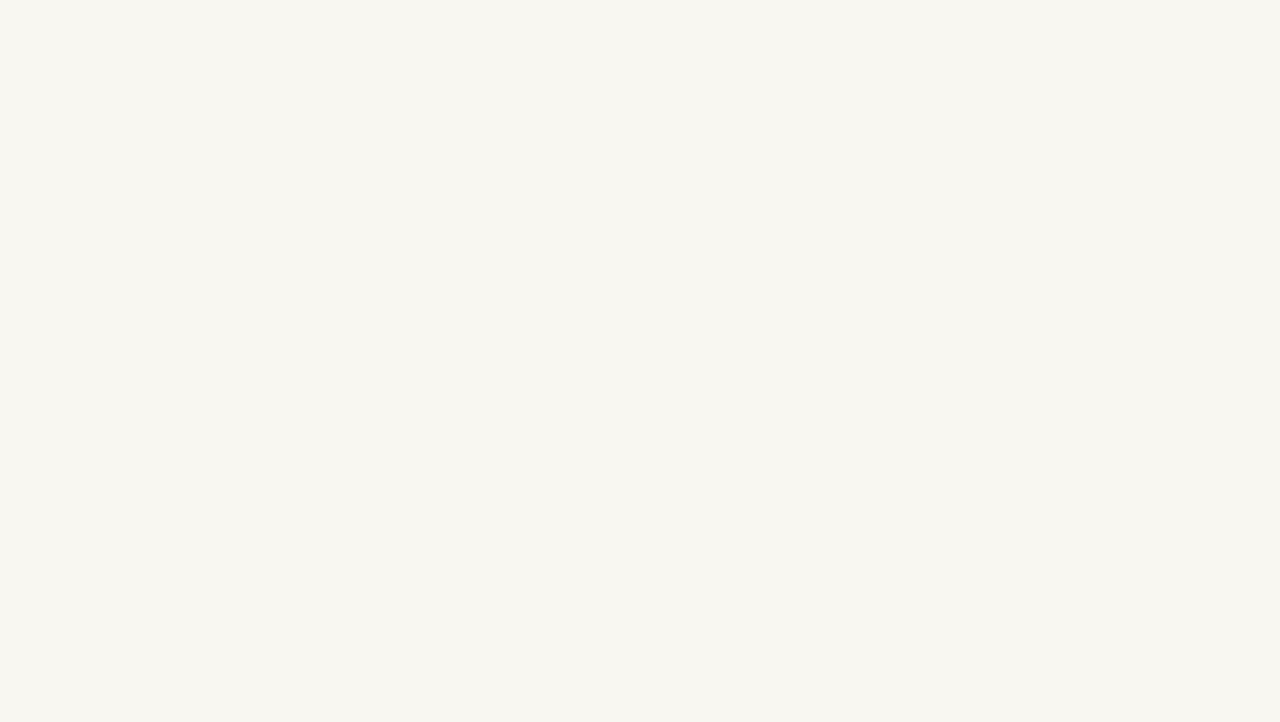
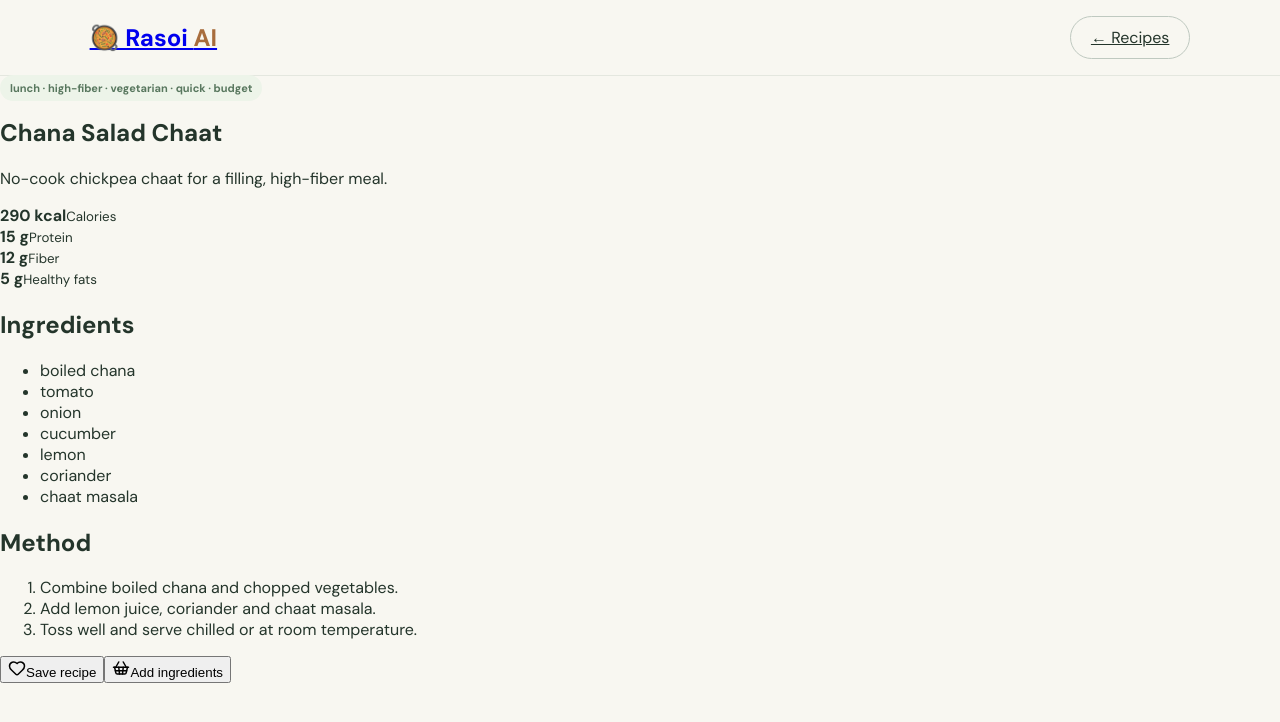
Before and after one commit to gvamsi7/rasoi-ai, a Next.js app: page /recipes/chana-salad-chaat in a window 1280 px wide. Before the commit this address had no page. Shown: the top 722 px of the page. Built offline with nearby package versions, Linux system fonts and the light colour scheme; a web font is replaced by a local one.

Commit message:
feat: expand Indian recipe dataset

```diff
--- a/data/recipes.ts
+++ b/data/recipes.ts
@@ -1,3 +1,13 @@
 export type Recipe={slug:string;title:string;meal:string;description:string;ingredients:string[];steps:string[];tags:string[];prepTime:number;servings:number;nutrition:{protein:number;fiber:number;fats:number;calories:number}};
-export const recipes:Recipe[]=[{slug:'paneer-moong-chilla',title:'Paneer Moong Chilla',meal:'breakfast',description:'Protein-rich lentil pancakes stuffed with paneer.',ingredients:['moong dal','paneer','ginger','green chilli','cumin','salt','oil'],steps:['Soak and blend moong dal with ginger and chilli.','Make pancakes on a hot pan.','Fill with paneer, fold and serve.'],tags:['high-protein','vegetarian','quick'],prepTime:20,servings:2,nutrition:{protein:24,fiber:8,fats:14,calories:390}},{slug:'rajma-rice-bowl',title:'Rajma Rice Bowl',meal:'lunch',description:'Comforting kidney beans and rice with vegetables.',ingredients:['rajma','rice','onion','tomato','garlic','cumin','spices'],steps:['Cook soaked rajma.','Prepare masala and add rajma.','Serve with rice and salad.'],tags:['high-fiber','vegetarian','budget'],prepTime:40,servings:3,nutrition:{protein:16,fiber:14,fats:8,calories:460}},{slug:'vegetable-egg-bhurji',title:'Vegetable Egg Bhurji',meal:'dinner',description:'Fast egg scramble packed with vegetables.',ingredients:['eggs','onion','tomato','capsicum','turmeric','pepper','oil'],steps:['Saute vegetables.','Add beaten eggs and spices.','Scramble and serve with roti.'],tags:['high-protein','quick'],prepTime:15,servings:2,nutrition:{protein:19,fiber:4,fats:13,calories:280}}];
+export const recipes:Recipe[]=[
+{slug:'paneer-moong-chilla',title:'Paneer Moong Chilla',meal:'breakfast',description:'Protein-rich lentil pancakes stuffed with paneer.',ingredients:['moong dal','paneer','ginger','green chilli','cumin','salt','oil'],steps:['Soak moong dal for 4 hours and blend with ginger, chilli and cumin.','Spread batter on a hot non-stick pan and cook both sides.','Fill with crumbled paneer, fold and serve with curd.'],tags:['high-protein','vegetarian','quick'],prepTime:20,servings:2,nutrition:{protein:24,fiber:8,fats:14,calories:390}},
+{slug:'rajma-rice-bowl',title:'Rajma Rice Bowl',meal:'lunch',description:'Comforting kidney beans and rice with a fiber-rich vegetable side.',ingredients:['rajma','rice','onion','tomato','garlic','cumin','spices','cucumber'],steps:['Soak rajma overnight and pressure cook until tender.','Cook onion, tomato, garlic and spices into a masala; add rajma and simmer.','Serve with steamed rice and cucumber salad.'],tags:['high-fiber','vegetarian','budget'],prepTime:40,servings:3,nutrition:{protein:16,fiber:14,fats:8,calories:460}},
+{slug:'vegetable-egg-bhurji',title:'Vegetable Egg Bhurji',meal:'dinner',description:'Fast egg scramble packed with vegetables and protein.',ingredients:['eggs','onion','tomato','capsicum','turmeric','pepper','oil'],steps:['Saute onion, tomato and capsicum until soft.','Add beaten eggs, turmeric and pepper.','Scramble gently until cooked and serve with roti.'],tags:['high-protein','quick'],prepTime:15,servings:2,nutrition:{protein:19,fiber:4,fats:13,calories:280}},
+{slug:'oats-vegetable-upma',title:'Oats Vegetable Upma',meal:'breakfast',description:'A quick savory oats breakfast with vegetables and seeds.',ingredients:['rolled oats','carrot','peas','onion','mustard seeds','curry leaves','peanuts'],steps:['Dry roast oats for 2 minutes.','Temper mustard seeds, curry leaves and peanuts; saute vegetables.','Add water and oats, cook until fluffy and finish with lemon.'],tags:['high-fiber','vegetarian','quick'],prepTime:15,servings:2,nutrition:{protein:11,fiber:7,fats:12,calories:310}},
+{slug:'chana-salad-chaat',title:'Chana Salad Chaat',meal:'lunch',description:'No-cook chickpea chaat for a filling, high-fiber meal.',ingredients:['boiled chana','tomato','onion','cucumber','lemon','coriander','chaat masala'],steps:['Combine boiled chana and chopped vegetables.','Add lemon juice, coriander and chaat masala.','Toss well and serve chilled or at room temperature.'],tags:['high-fiber','vegetarian','quick','budget'],prepTime:10,servings:2,nutrition:{protein:15,fiber:12,fats:5,calories:290}},
+{slug:'masala-paneer-wrap',title:'Masala Paneer Wrap',meal:'dinner',description:'A balanced paneer wrap that works well for busy weekdays.',ingredients:['paneer','roti','onion','capsicum','tomato','curd','spices'],steps:['Cook paneer with onion, capsicum, tomato and spices.','Warm the roti and spread a little curd.','Fill with paneer mixture, roll and serve.'],tags:['high-protein','vegetarian','quick'],prepTime:20,servings:2,nutrition:{protein:25,fiber:6,fats:15,calories:430}},
+{slug:'dal-tadka-roti',title:'Dal Tadka with Roti',meal:'dinner',description:'Classic comfort food with lentil protein and whole-wheat roti.',ingredients:['toor dal','onion','tomato','garlic','cumin','turmeric','roti'],steps:['Pressure cook dal with turmeric until soft.','Make a tadka with oil, cumin, garlic, onion and tomato.','Mix tadka into dal and serve with hot roti.'],tags:['high-protein','high-fiber','vegetarian','budget'],prepTime:30,servings:3,nutrition:{protein:18,fiber:11,fats:9,calories:440}},
+{slug:'peanut-poha',title:'Peanut Poha',meal:'breakfast',description:'Light, affordable poha with peanuts and vegetables.',ingredients:['poha','peanuts','onion','peas','lemon','curry leaves','turmeric'],steps:['Rinse poha and let it soften.','Temper curry leaves and peanuts; saute onion and peas with turmeric.','Fold in poha, warm through and finish with lemon.'],tags:['vegetarian','budget','quick'],prepTime:15,servings:2,nutrition:{protein:9,fiber:5,fats:11,calories:330}},
+{slug:'curd-rice-vegetable-bowl',title:'Curd Rice Vegetable Bowl',meal:'lunch',description:'Cooling curd rice paired with crunchy seasonal vegetables.',ingredients:['cooked rice','curd','carrot','cucumber','mustard seeds','curry leaves','ginger'],steps:['Mix cooked rice with curd and a splash of water.','Temper mustard, curry leaves and ginger; fold into rice.','Top with grated carrot and cucumber and serve.'],tags:['vegetarian','quick','budget'],prepTime:10,servings:2,nutrition:{protein:10,fiber:4,fats:8,calories:320}}
+];
 export const getRecipe=(slug:string)=>recipes.find(r=>r.slug===slug);
```
